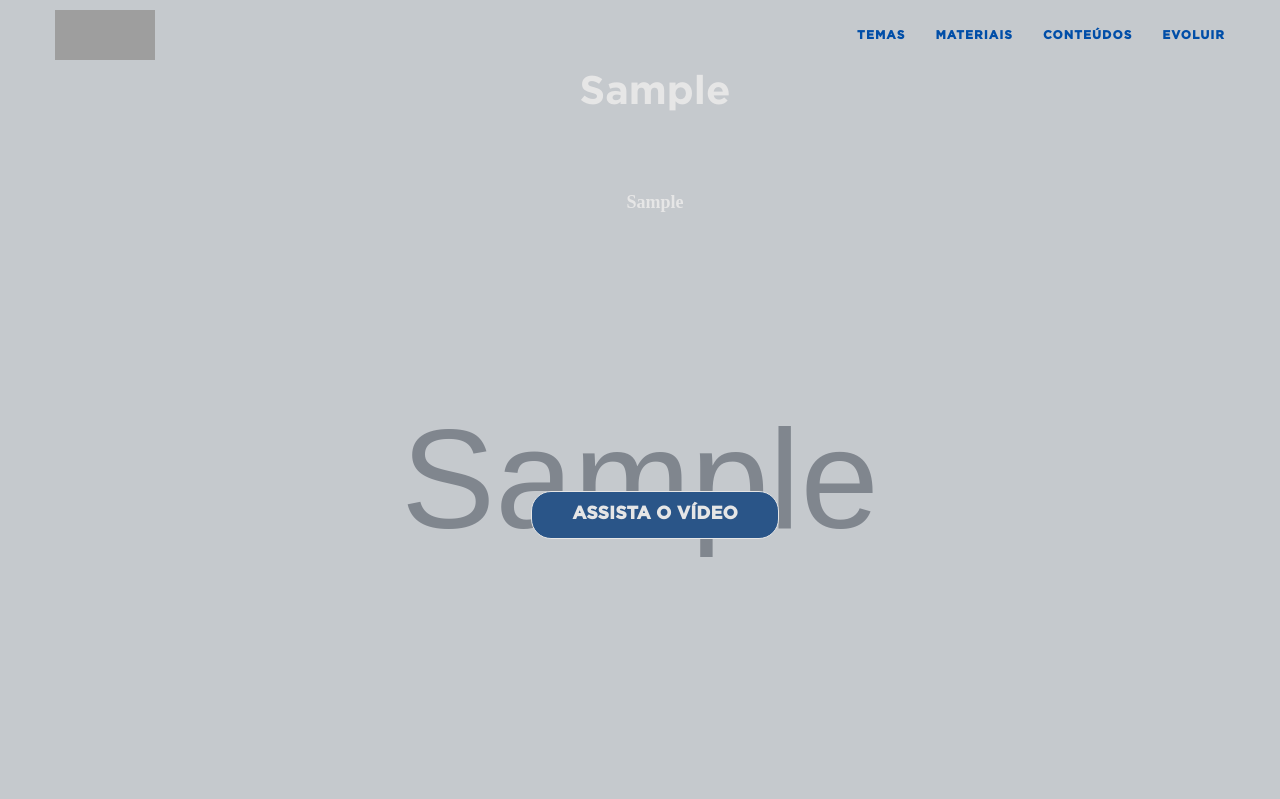
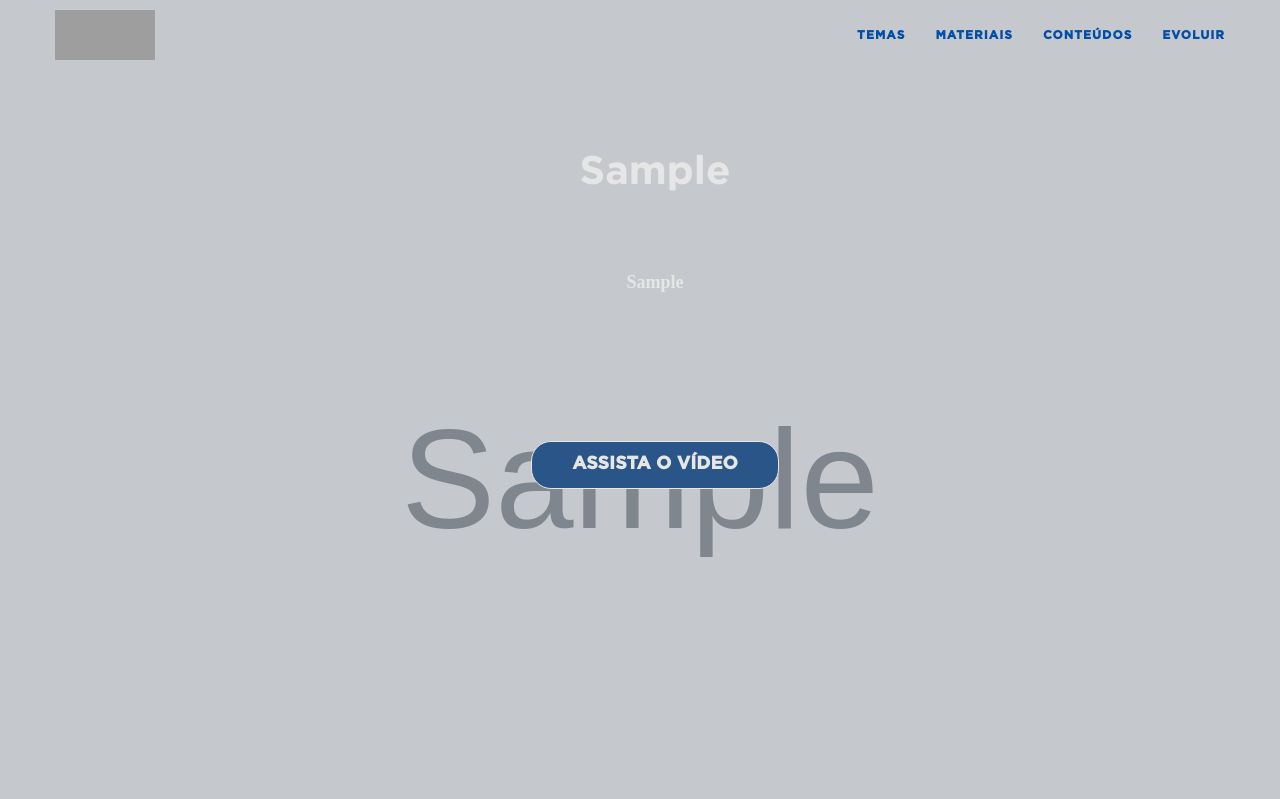
Before and after one commit to marinamaluta/livrarias, a Django app: page /tema/1/ in a window 1280 px wide. Shown: the top 799 px of the page. Run offline with Django 3.2, Linux system fonts and the light colour scheme; tables that the repository leaves empty hold one stand-in row (values such as "Sample post"); grey boxes marked "Sample" are stand-in pictures; some libraries are stand-ins or nearby versions; some web fonts are replaced; grey boxes are pictures that could not be loaded.

Commit message:
estilo img tema

```diff
--- a/static/css/estilo.css
+++ b/static/css/estilo.css
@@ -365,7 +365,7 @@
 }
 
 .intro-heading{
-  padding-top: 200px;
+  padding-top: 70px;
 }
 
 
@@ -386,7 +386,7 @@
 
 section h2.section-heading {
   font-size: 40px;
-  margin-top: 0;
+  margin-top: 80px;
   margin-bottom: 15px;
 }
 section h3.section-subheading {
@@ -402,7 +402,7 @@
 
 section h3.section-subheading-contato{
   font-size: 20px;
-  font-family: "Lato",Arial,Helvetica,sans-serif, "Montserrat", "Helvetica Neue";
+  font-family: 'Gotham';
   text-transform: none;
   font-weight: 400;
   margin-bottom: 75px;
@@ -419,19 +419,7 @@
   padding: 0;
 }
 
-#services_container_imagem{
-  background-repeat: no-repeat;
-  background-attachment: scroll;
-  -webkit-background-size: cover;
-  -moz-background-size: cover;
-  background-size: cover;
-  -o-background-size: cover;
-  opacity: 1;
-  color: white;
- height: 100vh;
-filter: saturate(70%) invert(10%) drop-shadow(20px -20px 10px #0000ff);
 
-}
 
 @media (min-width: 768px) {
   section {
@@ -814,6 +802,19 @@
 padding: 50px 0 50px 0;
 }
 
+#services_container_imagem{
+  background-repeat: no-repeat;
+  background-attachment: scroll;
+  -webkit-background-size: cover;
+  -moz-background-size: cover;
+  background-size: cover;
+  -o-background-size: cover;
+  opacity: 1;
+  color: white;
+  height: 100vh;
+  filter: saturate(70%) invert(10%);
+
+}
 
 /* Final do modo responsivo */
 
```
